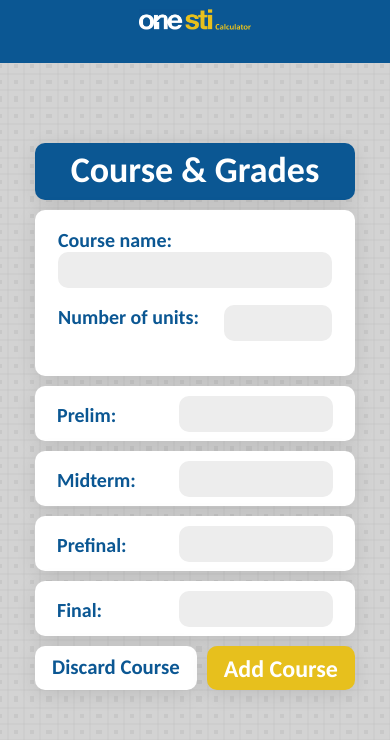
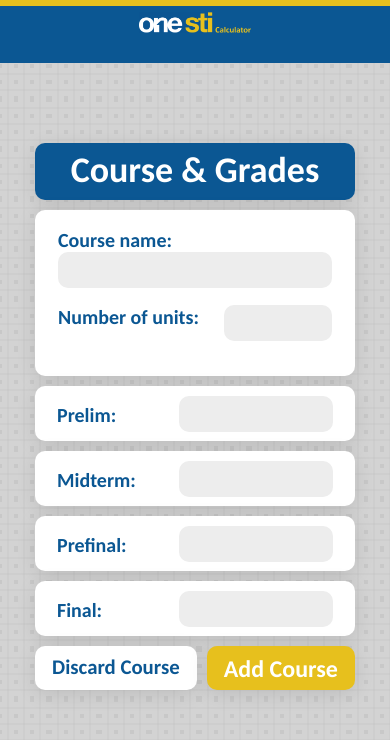
Before and after one commit to chrstnmmn/GWACalculator, a plain HTML site: page index.html in a window 390 px wide. Drawn offline with Linux system fonts and the light colour scheme.

Commit message:
fixing the header issue on logo when in mobile

```diff
--- a/SCSS/header.scss
+++ b/SCSS/header.scss
@@ -15,6 +15,7 @@ header {
 
 	/* Style */
 	background: $Accent02;
+	border-top: 10px solid $Accent01;
 	box-shadow: var($Box_Shadow);
 
 	.button_links {
@@ -37,12 +38,9 @@ header {
 		text-decoration: none;
 	}
 }
-
-@media screen and (width > 1000px) {
-}
-
 @media screen and (width < 1000px) {
 	header {
+		border-top: 8px solid $Accent01;
 		height: 66.344px;
 
 		.logo {
@@ -57,6 +55,7 @@ header {
 
 @media screen and (width < 700px) {
 	header {
+		border-top: 6px solid $Accent01;
 		height: 63px;
 
 		flex-direction: column;
@@ -68,6 +67,7 @@ header {
 		}
 
 		.logo {
+			align-self: center;
 			max-width: 7rem;
 		}
 	}
```
Also changed, not shown: CSS/header.css, 1 other file.
